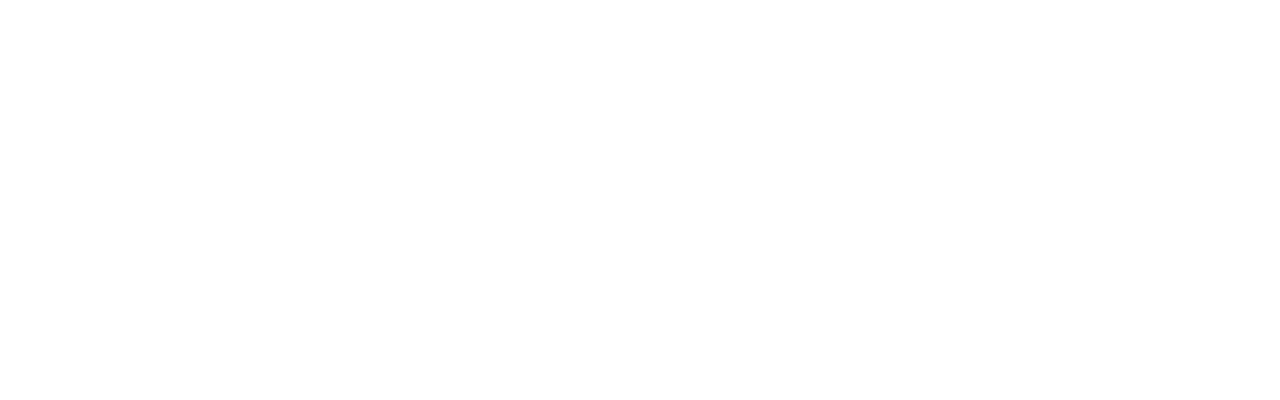
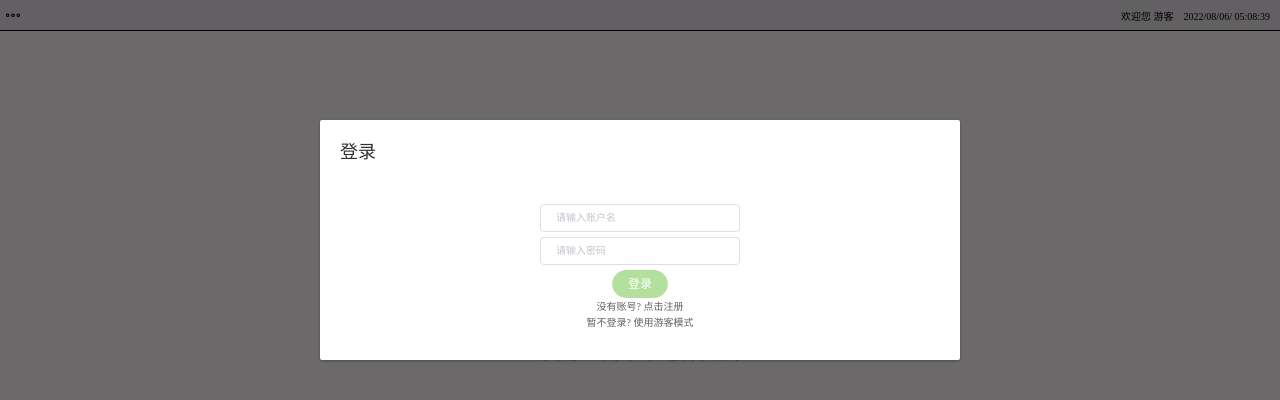
Before and after one commit to TiaTheFairy/tiados, a plain HTML site: page index.html in a window 1280 px wide. Drawn offline with Linux system fonts and the light colour scheme.

Commit message:
Add files via upload

```diff
--- a/index.html
+++ b/index.html
@@ -1,4 +1,4 @@
-<!doctype html><html lang="zh_cn"><head><meta charset="utf-8"><meta http-equiv="X-UA-Compatible" content="IE=edge"><meta name="viewport" content="width=device-width,initial-scale=1"><link rel="icon" href="./favicon.icon"><title>TiaDos - Tia记事本</title><script defer="defer" src="/js/chunk-vendors.03469425.js"></script><script defer="defer" src="/js/app.9f07d340.js"></script><link href="/css/chunk-vendors.2a537941.css" rel="stylesheet"><link href="/css/app.8494b5c8.css" rel="stylesheet"></head><body><noscript><strong>We're sorry but this page doesn't work properly without JavaScript enabled. Please enable it to continue.</strong></noscript><div id="app"></div></body><style>body,
+<!doctype html><html lang="zh_cn"><head><meta charset="utf-8"><meta http-equiv="X-UA-Compatible" content="IE=edge"><meta name="viewport" content="width=device-width,initial-scale=1"><link rel="icon" href="./favicon.icon"><title>TiaDos - Tia记事本</title><script defer="defer" src="/js/chunk-vendors.03469425.js"></script><script defer="defer" src="/js/app.ff7e3601.js"></script><link href="/css/chunk-vendors.2a537941.css" rel="stylesheet"><link href="/css/app.60ccd761.css" rel="stylesheet"></head><body><noscript><strong>We're sorry but this page doesn't work properly without JavaScript enabled. Please enable it to continue.</strong></noscript><div id="app"></div></body><style>body,
   html {
     margin: 0;
     padding: 0;
```
